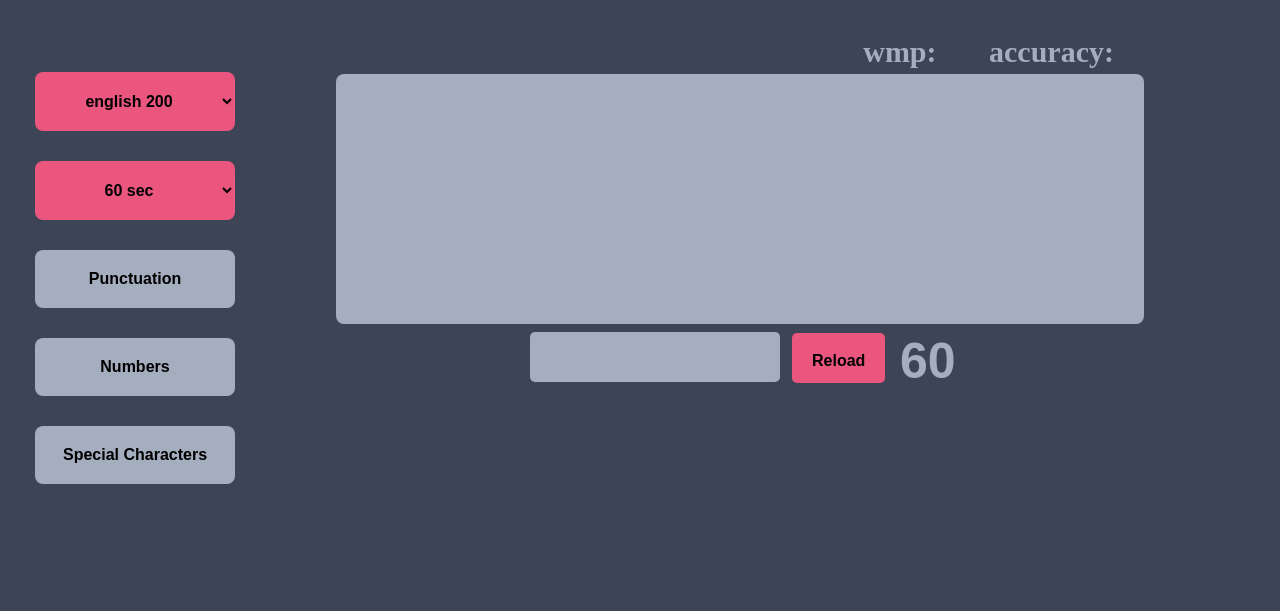
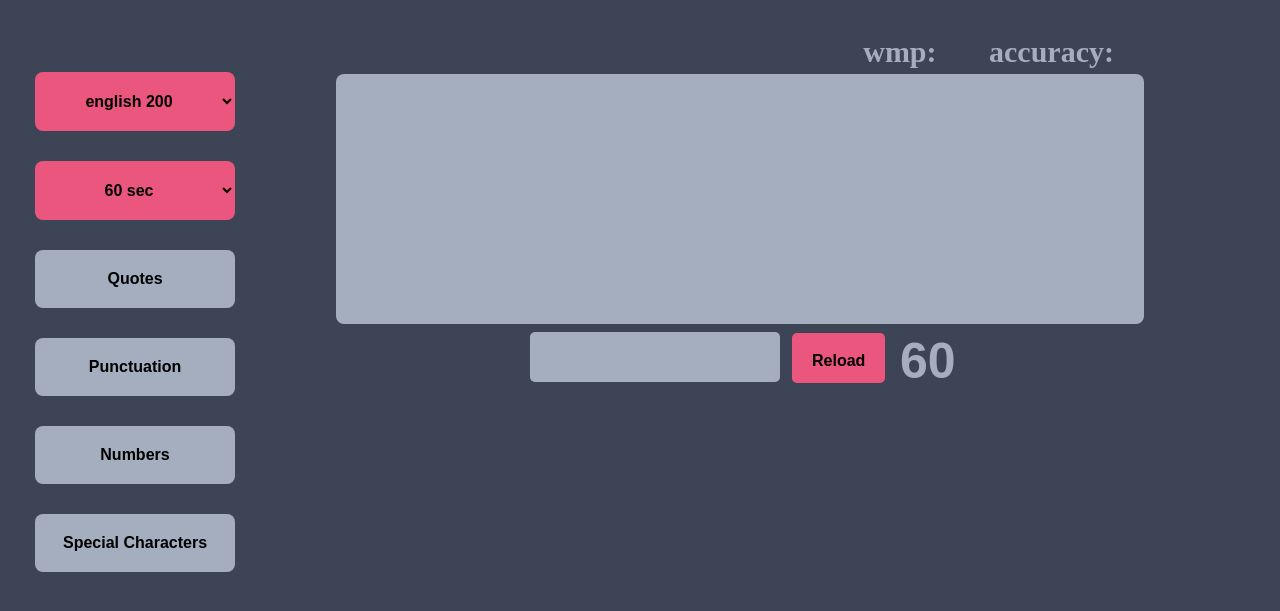
Before and after one commit to ariabrams65/CoffeeType, a Flask app: template templates/index.html in a window 1280 px wide. Shown: the top 611 px of the page. Run offline with Flask 2, Linux system fonts and the light colour scheme; the template is opened without the code that fills it, so the values that code supplies are empty.

Commit message:
added option to display random quotes using quotable api

```diff
--- /dev/null
+++ b/quotes.py
@@ -0,0 +1,6 @@
+import requests
+
+def getQuote(minLength, maxLength):
+    api_url = 'https://api.quotable.io'
+    response = requests.get(f'{api_url}/random?minLength={minLength}&maxLength={maxLength}')
+    return response.json()['content']
--- a/static/index.js
+++ b/static/index.js
@@ -46,10 +46,12 @@ function assignEventListeners() {
     elements.numbers.addEventListener('click', toggleButton);
     elements.punctuation.addEventListener('click', toggleButton);
     elements.specialCharacters.addEventListener('click', toggleButton);
+    elements.quotes.addEventListener('click', toggleButton);
 
     elements.wordset.addEventListener('change', resetTest);
     elements.punctuation.addEventListener('click', resetTest);
     elements.numbers.addEventListener('click', resetTest);
+    elements.quotes.addEventListener('click', resetTest);
     elements.specialCharacters.addEventListener('click', resetTest);
     elements.reloadButton.addEventListener('click', resetTest);
     elements.window.addEventListener('resize', reloadText);
@@ -239,10 +241,7 @@ function getLine(textData, index) {
 
 function getColoredWordAsHTML(word) {
     if (word.current) {
-        //return `<span style="color:${word.color}; text-decoration:underline">${word.word}</span>`;
-
         return `<span style="color:${word.color}" class='highlight'>${word.word}</span>`;
-
     }
     return `<span style="color:${word.color}">${word.word}</span>`;
 }
@@ -280,7 +279,7 @@ async function requestText() {
             'punctuation': elements.punctuation.classList.contains('color3'),
             'numbers': elements.numbers.classList.contains('color3'),
             'specialCharacters' : elements.specialCharacters.classList.contains('color3'),
-            'quote': false
+            'quote': elements.quotes.classList.contains('color3')
         })
     })
     let text = await response.json();
@@ -291,6 +290,7 @@ async function requestText() {
 function getTextModifyingElements() {
     return {
         'wordset': document.getElementById('wordset'),
+        'quotes': document.getElementById('quotes'),
         'punctuation': document.getElementById('punctuation'),
         'numbers': document.getElementById('numbers'),
         'specialCharacters' : document.getElementById('special-characters')
--- a/templates/index.html
+++ b/templates/index.html
@@ -22,6 +22,9 @@
                     <option value="30">30 sec</option>
                     <option value="15">15 sec</option>
                 </select>
+            </li>
+            <li>
+                <button type="button" id="quotes" class="color2 option">Quotes</button>
             </li>
             <li>
                 <button type="button" id="punctuation" class="color2 option">Punctuation</button>
--- a/views.py
+++ b/views.py
@@ -18,4 +18,4 @@ def login():
 @views.route("/generate-text", methods=['POST'])
 def get_generated_text():
     json = request.get_json(force=True)
-    return jsonify({"text" : generateText(json, 30)});
+    return jsonify({"text" : generateText(json, 500)});
```
Also changed, not shown: text_generation/text_generation.py (+2 -5 lines).
